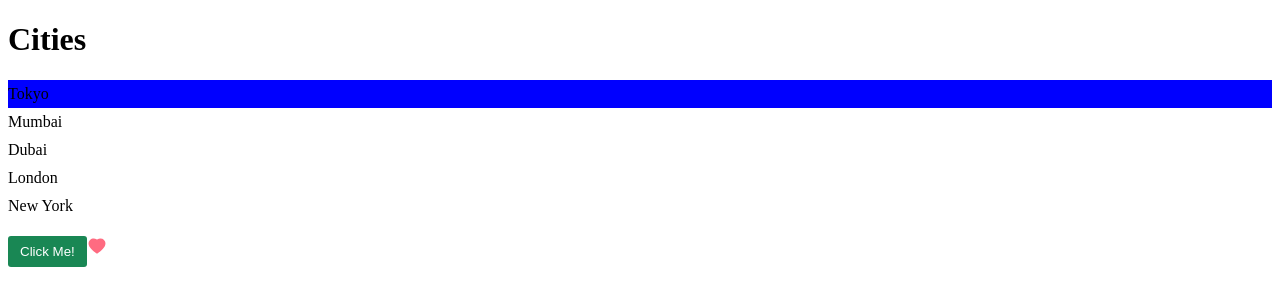
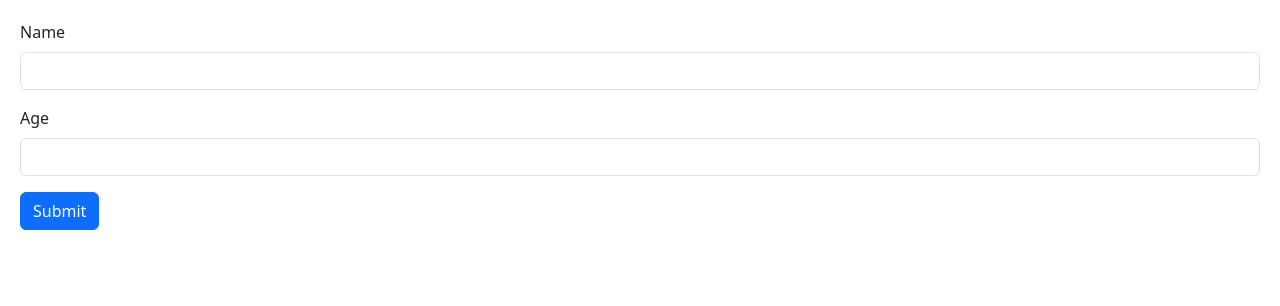
Before and after one commit to shaikhafsar/react-beginners, a React (Vite) app: page / in a window 1280 px wide. Shown: the top 306 px of the page. Built offline with nearby package versions, Linux system fonts and the light colour scheme.

Commit message:
Building Forms - 7. Applying validations

```diff
--- a/package.json
+++ b/package.json
@@ -12,6 +12,7 @@
     "bootstrap": "^5.3.0",
     "react": "^18.2.0",
     "react-dom": "^18.2.0",
+    "react-hook-form": "7.43",
     "react-icons": "^4.7.1",
     "styled-components": "^6.0.0-rc.6"
   },
--- a/src/App.tsx
+++ b/src/App.tsx
@@ -2,13 +2,14 @@
 import "./App.css";
 import Button from "./components/Button/Button";
 import Like from "./components/Like";
+import Form from "./components/Form";
 
 function App() {
   const items = ["Tokyo", "Mumbai", "Dubai", "London", "New York"];
 
   return (
     <>
-      <ListGroup
+      {/*       <ListGroup
         heading="Cities"
         items={items}
         onSelectItem={() => console.log("item selected.")}
@@ -18,7 +19,9 @@
         Click Me!
       </Button>
 
-      <Like onClick={() => console.log("Clicked.")}></Like>
+      <Like onClick={() => console.log("Clicked.")}></Like> */}
+
+      <Form />
     </>
   );
 }
--- /dev/null
+++ b/src/components/Form.tsx
@@ -0,0 +1,80 @@
+import React, { FormEvent, useRef, useState } from "react";
+import { useForm, FieldValues } from "react-hook-form";
+
+interface FormData {
+  name: string;
+  age: number;
+}
+
+const Form = () => {
+  //const nameRef = useRef<HTMLInputElement>(null);
+  //const ageRef = useRef<HTMLInputElement>(null);
+  //const person = { name: "", age: 0 };
+  const {
+    register,
+    handleSubmit,
+    formState: { errors },
+  } = useForm<FormData>();
+
+  const onSubmit = (data: FieldValues) => console.log(data);
+
+  /*   const [person, setPerson] = useState({
+    name: "",
+    age: 0,
+  }); */
+
+  //const handleSubmit = (event: FormEvent) => {
+  //  event.preventDefault();
+  //if (nameRef.current !== null) person.name = nameRef.current.value;
+  //if (ageRef.current !== null) person.age = parseInt(ageRef.current.value);
+  //  console.log(person);
+  //};
+  return (
+    <form onSubmit={handleSubmit(onSubmit)}>
+      <div className="mb-3">
+        <label htmlFor="name" className="form-label">
+          Name
+        </label>
+        <input
+          //onChange={(event) =>
+          //  setPerson({ ...person, name: event.target.value })
+          // }
+          //ref={nameRef}
+          //  value={person.name}
+          {...register("name", { required: true, minLength: 3 })}
+          id="name"
+          type="text"
+          className="form-control"
+        />
+        {errors.name?.type === "required" && (
+          <p className="text-danger">The name is required.</p>
+        )}
+        {errors.name?.type === "minLength" && (
+          <p className="text-danger">The name must be atleast 3 charachters.</p>
+        )}
+      </div>
+      <div className="mb-3">
+        <label htmlFor="age" className="form-label">
+          Age
+        </label>
+        <input
+          /*           onChange={(event) =>
+            setPerson({ ...person, age: parseInt(event.target.value) })
+          }
+          //ref={ageRef}
+          value={person.age} */
+          {...register("age")}
+          id="age"
+          type="number"
+          className="form-control"
+        />
+      </div>
+
+      <button className="btn btn-primary" type="submit">
+        Submit
+      </button>
+    </form>
+  );
+};
+
+export default Form;
--- /dev/null
+++ b/src/index.css
@@ -0,0 +1,3 @@
+body{
+    padding: 20px;
+}
--- a/src/main.tsx
+++ b/src/main.tsx
@@ -1,7 +1,8 @@
 import React from "react";
 import ReactDOM from "react-dom/client";
 import App from "./App";
-// import "bootstrap/dist/css/bootstrap.css";
+import "bootstrap/dist/css/bootstrap.css";
+import "./index.css";
 
 ReactDOM.createRoot(document.getElementById("root") as HTMLElement).render(
   <React.StrictMode>
```
Also changed, not shown: 1 other file (tests, documents, lock files or other folders).
